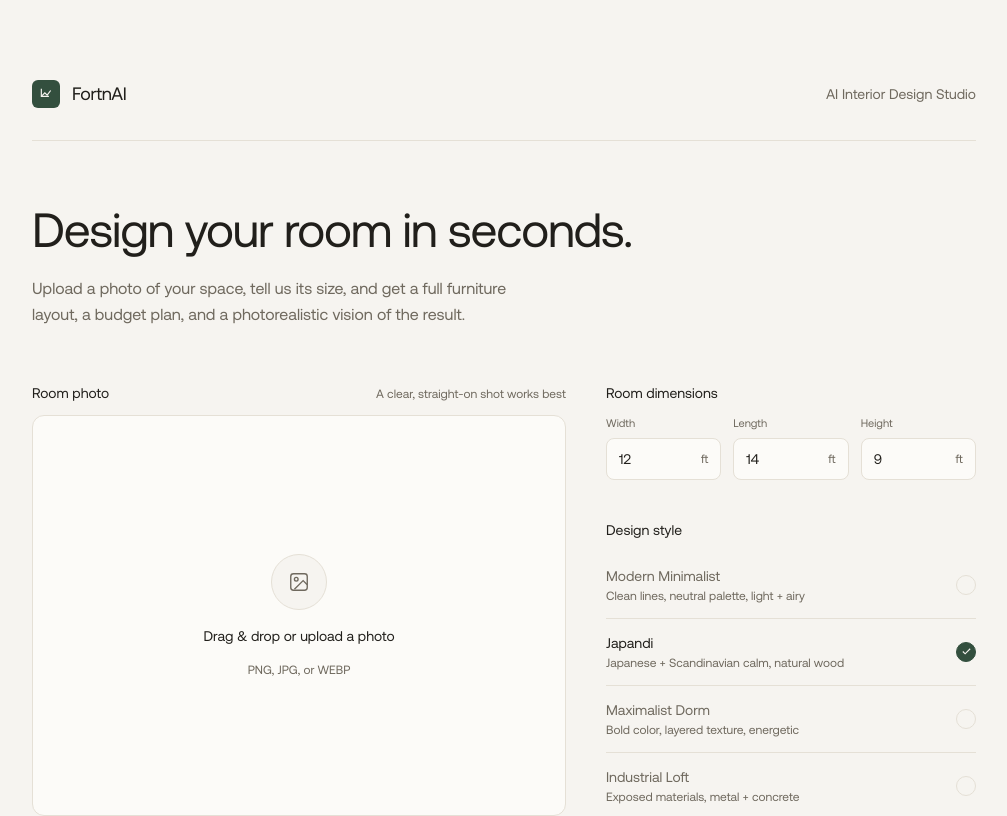
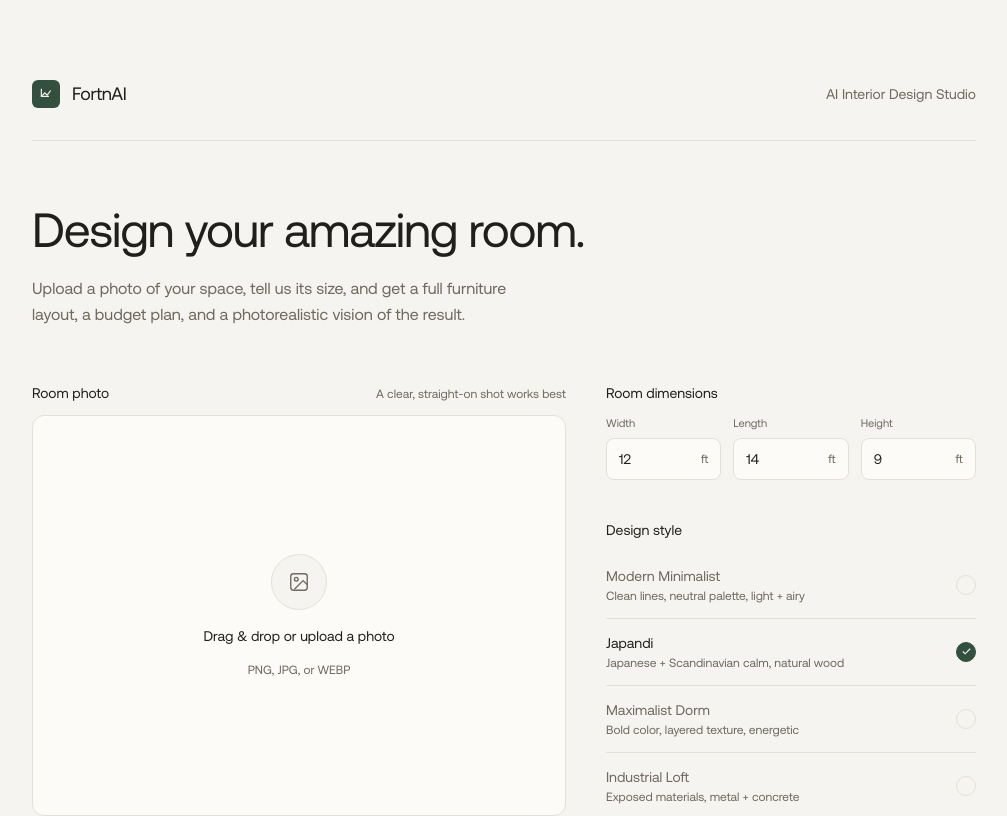
Before and after one commit to GrandClutch/FortnAI, a Next.js app: page / in a window 1280 px wide. Shown: the top 816 px of the page, without its empty margins (136-1143 px from the left). Built offline with nearby package versions, Linux system fonts and the light colour scheme.

Commit message:
first commit

```diff
--- a/app/page.tsx
+++ b/app/page.tsx
@@ -138,7 +138,7 @@ export default function Home() {
         {/* Hero */}
         <section className="mb-14 max-w-2xl">
           <h1 className="text-4xl font-medium leading-[1.05] tracking-tight sm:text-5xl">
-            Design your room in seconds.
+            Design your amazing room.
           </h1>
           <p className="mt-5 max-w-lg text-base leading-relaxed text-mute">
             Upload a photo of your space, tell us its size, and get a full furniture
```
